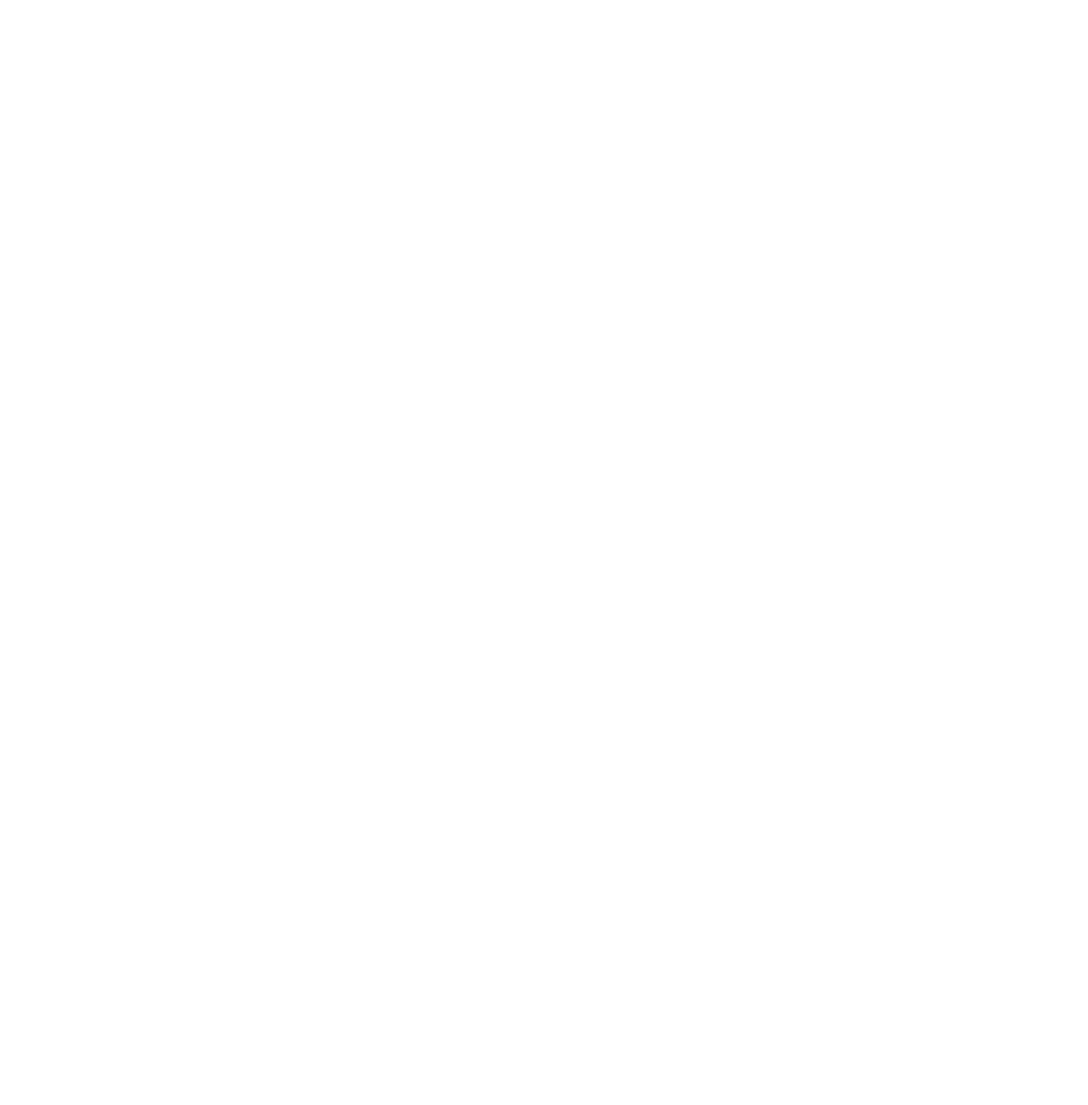
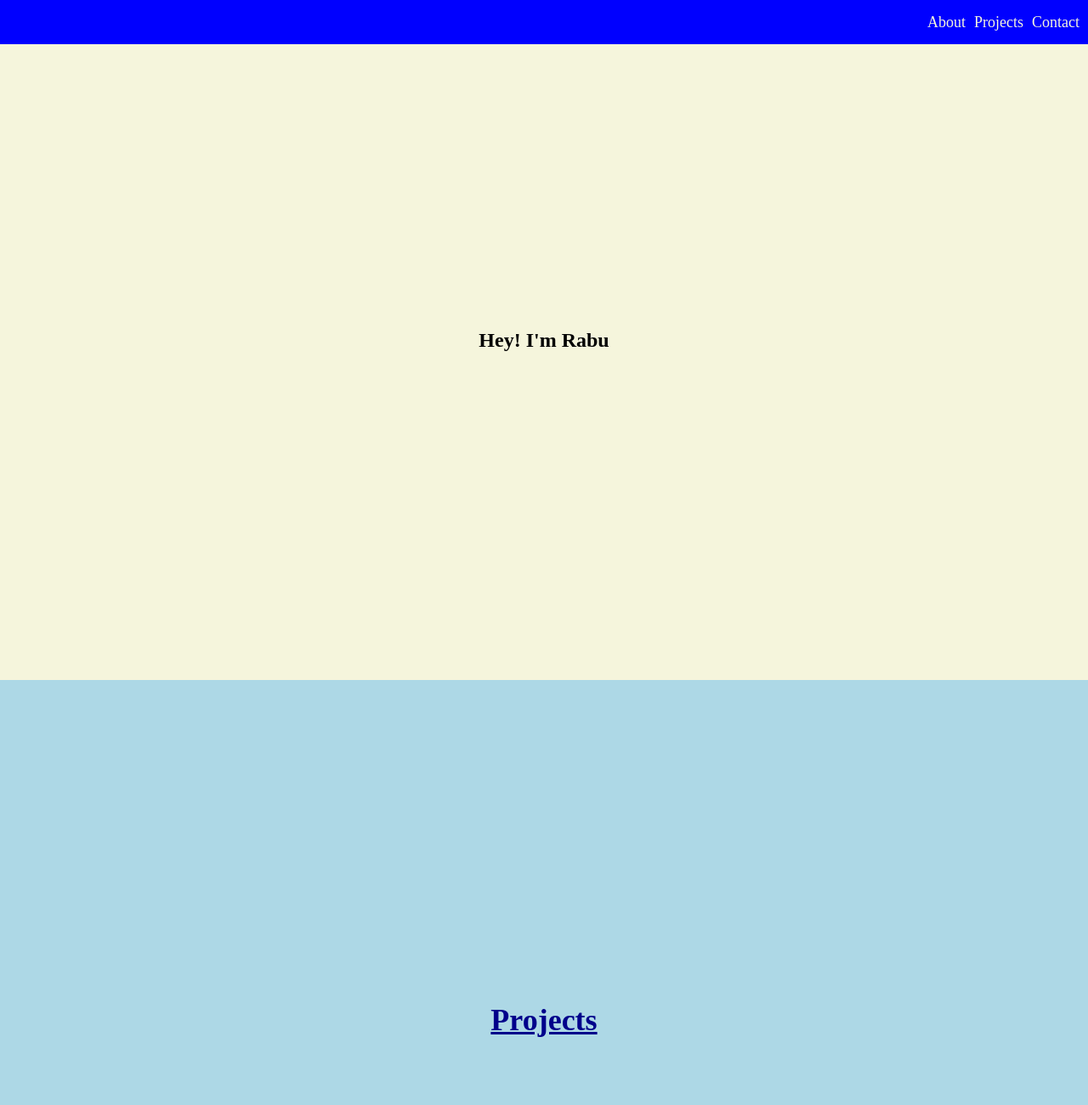
Before and after one commit to rabayarabu/portfolioMicroverse, a plain HTML site: page index.html in a window 1280 px wide. Shown: the top 1300 px of the page at 85% size. Before the commit the page ends 800 px from the top, so only its background shows below. Drawn offline with Linux system fonts and the light colour scheme.

Commit message:
add some sections

```diff
--- a/css/style.css
+++ b/css/style.css
@@ -0,0 +1,58 @@
+body {
+  margin: 0;
+}
+
+#navbar {
+  background-color: blue;
+  height: 2rem;
+  padding: 10px;
+  position: fixed;
+  top: 0;
+  left: 0;
+  right: 0;
+}
+
+ul {
+  margin: 0;
+  height: 2rem;
+  display: flex;
+  justify-content: end;
+  align-items: center;
+  column-gap: 10px;
+}
+
+a {
+  text-decoration: none;
+  color: beige;
+  font-size: large;
+}
+
+#welcome-section,
+#projects {
+  height: 100vh;
+  display: flex;
+  justify-content: center;
+  align-items: center;
+  background-color: beige;
+}
+
+#projects {
+  background-color: lightblue;
+}
+
+#projects > h2 > a {
+  color: darkblue;
+  font-size: 36px;
+  text-decoration: underline;
+}
+
+footer {
+  display: flex;
+  justify-content: center;
+  background-color: lightgrey;
+}
+
+footer > p > a {
+  color: black;
+  text-decoration: underline;
+}
--- a/index.html
+++ b/index.html
@@ -1,5 +1,6 @@
 <!DOCTYPE html>
 <html lang="en">
+
 <head>
   <meta charset="UTF-8">
   <title>Fork Me! FCC: Test Suite Template</title>
@@ -7,22 +8,30 @@
 </head>
 
 <body>
-
-
   <script src="https://cdn.freecodecamp.org/testable-projects-fcc/v1/bundle.js"></script>
 
-    <!--
+  <header>
+    <nav id="navbar">
+      <ul type="none">
+        <li><a href="#welcome-section">About</a> </li>
+        <li><a href="#projects">Projects</a></li>
+        <li><a href="#contact">Contact</a></li>
+      </ul>
+    </nav>
+  </header>
 
-    Hello Camper!
+  <section id="welcome-section">
+    <h1>Hey! I'm Rabu</h1>
+  </section>
 
-    For now, the test suite only works in Chrome!
-    Please read the README below in the JS Editor before beginning.
-    Feel free to delete this message once you have read it.
-    Good luck and Happy Coding!
+  <section id="projects">
+    <h2 class="project-tile"><a href="#">Projects</a> </h2>
+  </section>
 
-    - The freeCodeCamp Team
+  <footer>
+    <p>Feel Free to contact me via <a href="https://github.com/rabayarabu" target="_blank">GitHub</a></p>
+  </footer>
+  <script src="js/index.js"></script>
+</body>
 
-    -->
-    <script  src="js/index.js"></script>
-  </body>
 </html>
```
Lines whose indentation alone changed are shown as unchanged.
